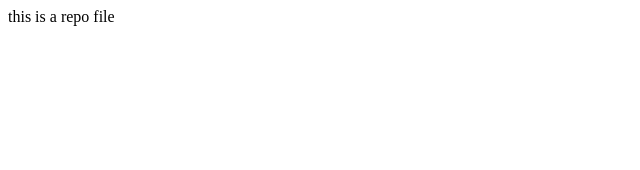
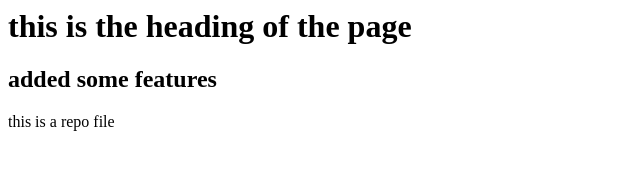
Before and after one commit to Rohansharma255/localrepo, a plain HTML site: page index.html in a window 1280 px wide. Shown: the whole page, without its empty margins (0-640 px from the left). Drawn offline with Linux system fonts and the light colour scheme.

Commit message:
localrepo

```diff
--- a/index.html
+++ b/index.html
@@ -1 +1,3 @@
+<h1>this is the heading of the page</h1>
+<h2>added some features</h2>
 <p>this is a repo file</p>
```
